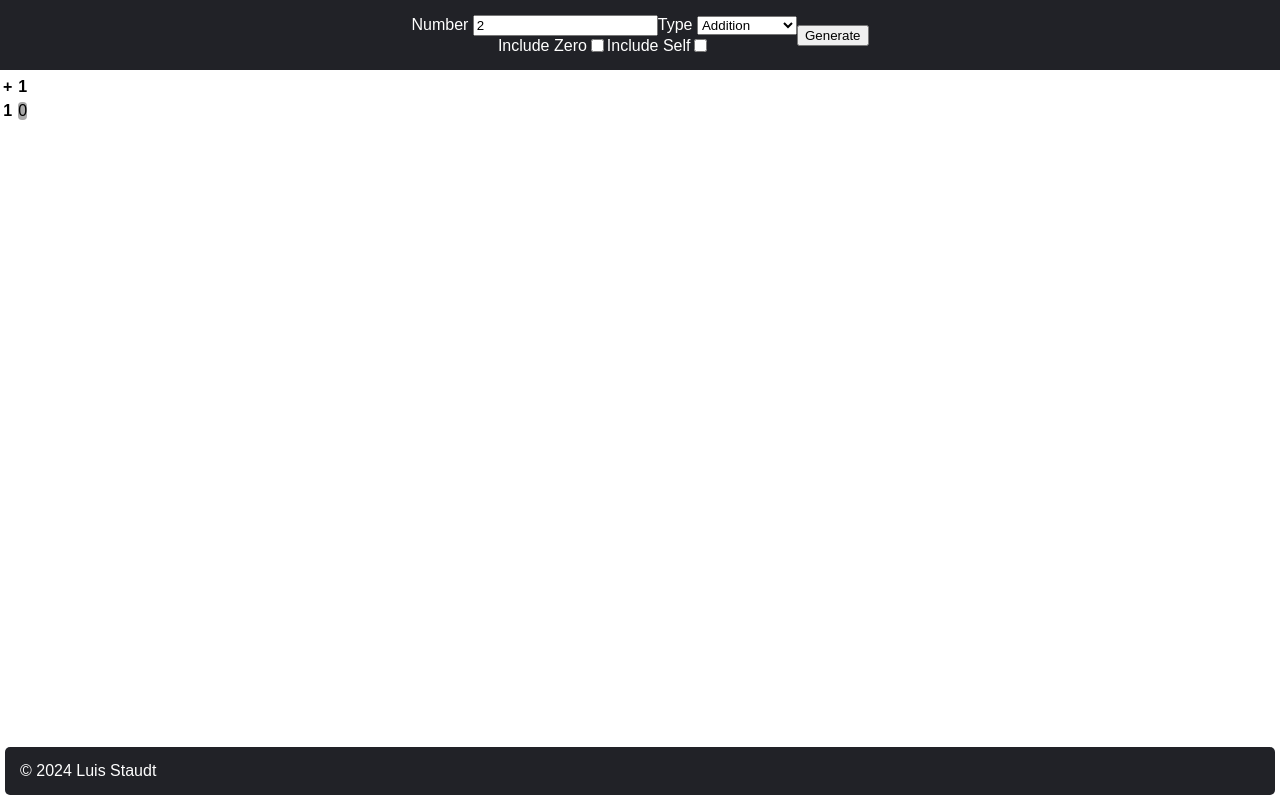
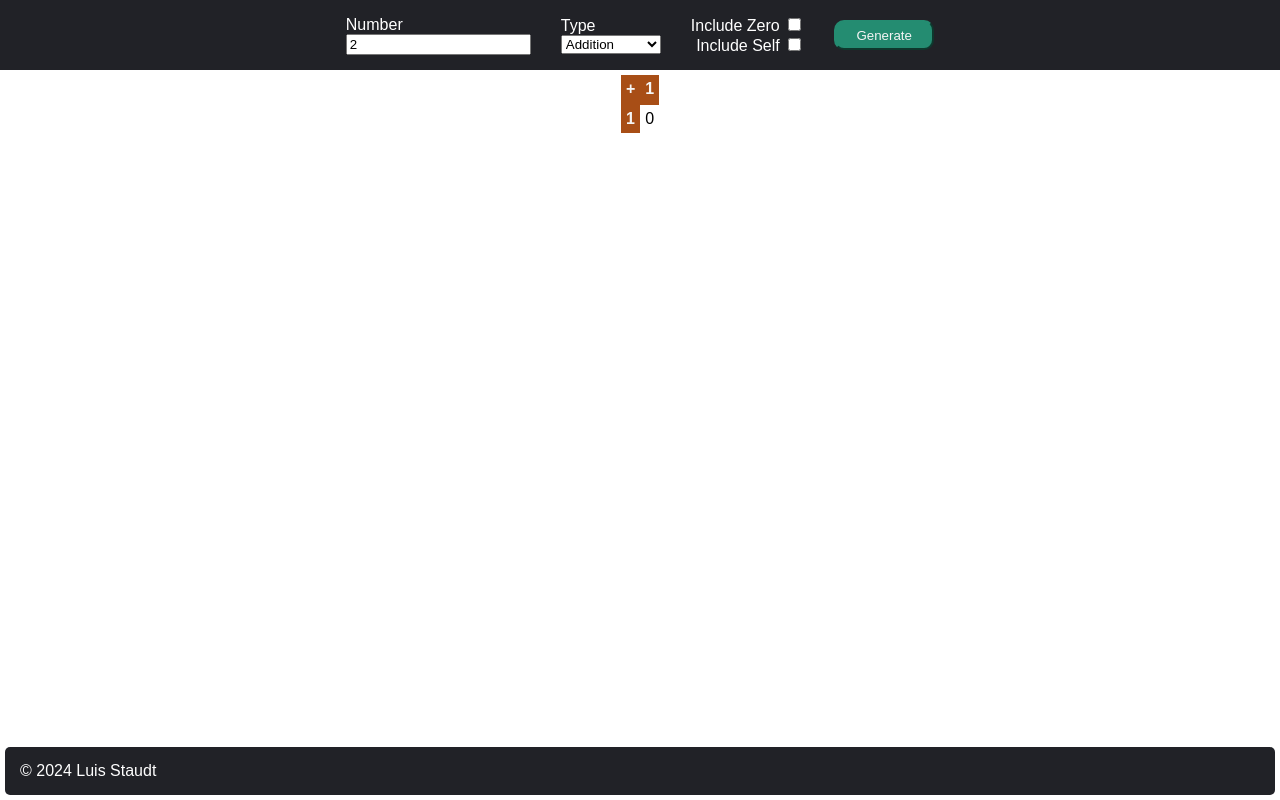
Before and after one commit to Luis-St/Modulo-Tables, a plain HTML site: page index.html in a window 1280 px wide. Both pictures are taken after a click on the button "Generate". Drawn offline with Linux system fonts and the light colour scheme.

Commit message:
redesign of all elements
except for the footer

```diff
--- a/index.html
+++ b/index.html
@@ -9,12 +9,12 @@
 <body>
 <header id="header" class="group">
 	<div id="input-group" class="group">
-		<div id="select-group" class="group">
-			<div>
+		<div id="include-group" class="input-group">
+			<div class="input-element">
 				<label for="modulo">Number</label>
 				<input type="number" min="2" value="2" id="modulo">
 			</div>
-			<div>
+			<div class="input-element">
 				<label for="type">Type</label>
 				<select id="type">
 					<option class="option add" value="addition">Addition</option>
@@ -22,20 +22,26 @@
 					<option class="option mul" value="multiplication">Multiplication</option>
 				</select>
 			</div>
-		</div>
-		<div id="include-group" class="group">
+			<div class="input-element">
+				<div class="checkbox">
 					<label for="include-zero">Include Zero</label>
 					<input type="checkbox" id="include-zero">
+				</div>
+				<div class="checkbox">
 					<label for="include-self">Include Self</label>
 					<input type="checkbox" id="include-self">
 				</div>
 			</div>
-	<div id="action-group" class="group">
-		<button id="generate">Generate</button>
+			<div class="input-element">
+				<button id="generate" class="button">Generate</button>
+			</div>
+		</div>
 	</div>
 </header>
 <main id="main">
+	<div class="content">
 		<table id="modulo-table"></table>
+	</div>
 </main>
 <footer id="footer">&copy; 2024 Luis Staudt</footer>
 </body>
--- a/style.css
+++ b/style.css
@@ -2,6 +2,9 @@
 * {
 	font-family: Arial, Helvetica, sans-serif;
 	--primary-color: #212227;
+	--secondary-color: #A84E16;
+	--active-color: #248c71;
+	--primary-font-color: #F5F5F5;
 }
 
 html, body {
@@ -15,17 +18,76 @@ body {
 	min-height: 100svh;
 }
 
+table {
+	border-collapse: collapse;
+}
 
-.group {
+th, tr, td {
+	border: 0;
+	padding: 5px;
+	margin: 0;
+	font-size: 1rem;
+}
+
+th {
+	background-color: var(--secondary-color);
+	color: var(--primary-font-color);
+}
+
+tr>td:nth-child(5n+1) {
+	border-right: var(--secondary-color) 2px solid;
+}
+
+tr:nth-child(5n+1) {
+	 border-bottom: var(--secondary-color) 2px solid;
+ }
+
+tr:last-child, tr>td:last-child {
+	border: 0;
+}
+
+.content {
 	display: flex;
+	flex-direction: column;
 	place-content: center;
 	align-items: center;
 }
 
+
+.input-group {
+	display: flex;
+	align-items: center;
+	justify-content: center;
+	gap: 30px;
+}
+
+.input-element {
+	display: flex;
+	flex-direction: column;
+	justify-content: center;
+	align-items: flex-start;
+	width: fit-content;
+}
+
+.checkbox {
+	flex-direction: row;
+	align-self: flex-end;
+}
+
+.checkbox > input {
+	accent-color: var(--secondary-color);
+}
+
+.button {
+	height: 30px;
+	width: 100px;
+	background-color: var(--active-color);
+	border-color: var(--active-color);
+	color: var(--primary-font-color);
+	border-radius: 10px;
+}
+
 .entry {
-	background-color: darkgray;
-	border-radius: 4px;
-	margin: 2px;
 	text-align: center;
 }
 
```
Lines whose indentation alone changed are shown as unchanged.
